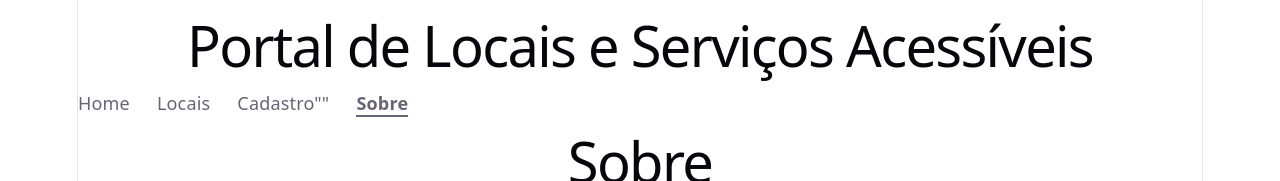
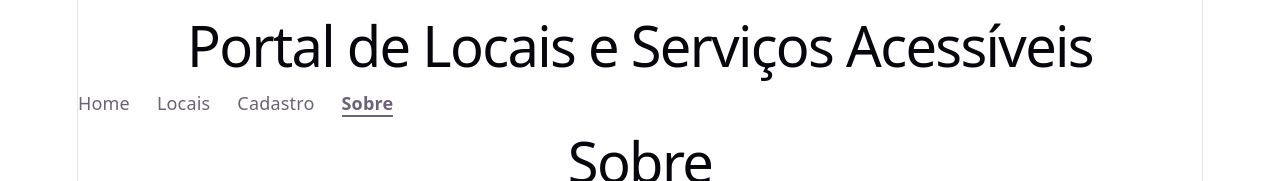
Before and after one commit to 1TDSPF-26/portal-locais-acessiveis, a React (Vite) app: page /sobre in a window 1280 px wide. Shown: the top 181 px of the page. Built offline with nearby package versions, Linux system fonts and the light colour scheme.

Commit message:
feat: correção de pequeno erro

```diff
--- a/src/components/Header/Header.tsx
+++ b/src/components/Header/Header.tsx
@@ -20,8 +20,8 @@ export function Header() {
           </li>
           <li>
             <NavLink to="/cadastrar">
-              Cadastro"
-            </NavLink>"
+              Cadastro
+            </NavLink>
           </li>
           <li>
             <NavLink to="/sobre">
```
